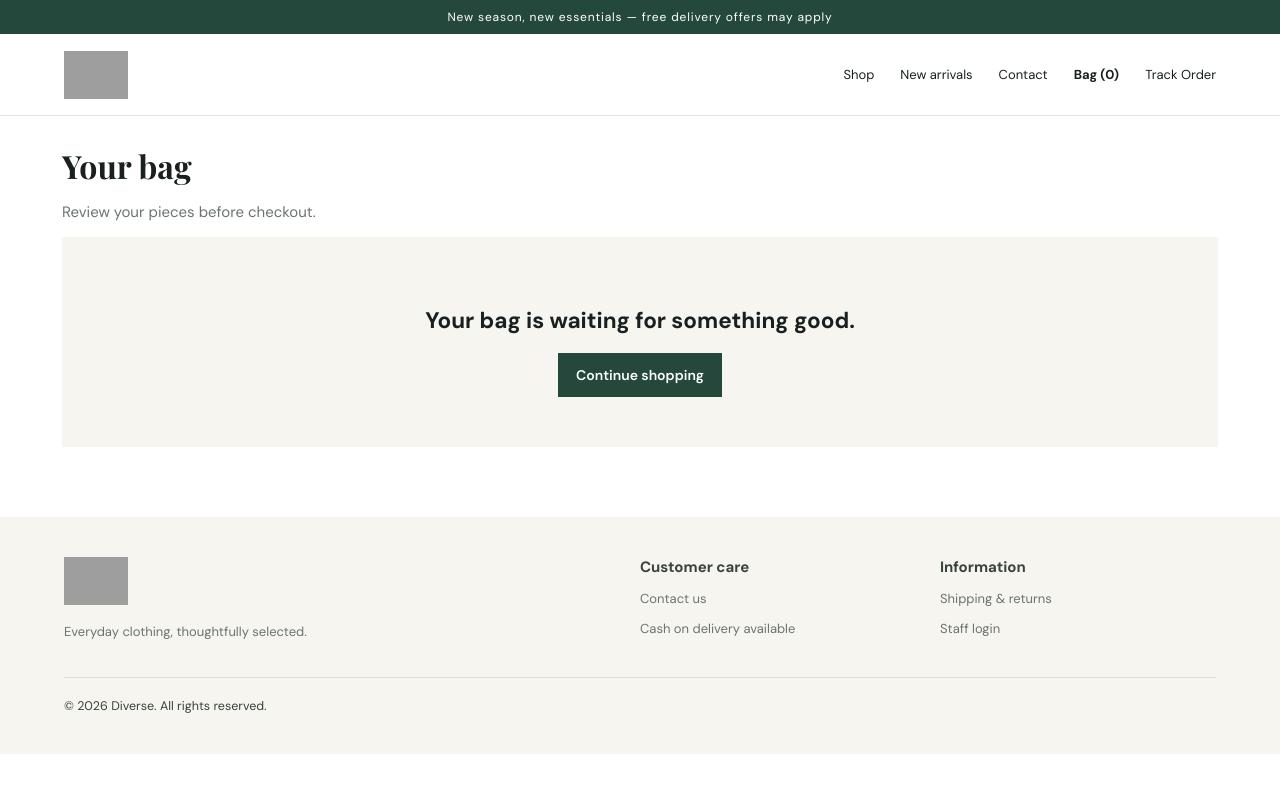
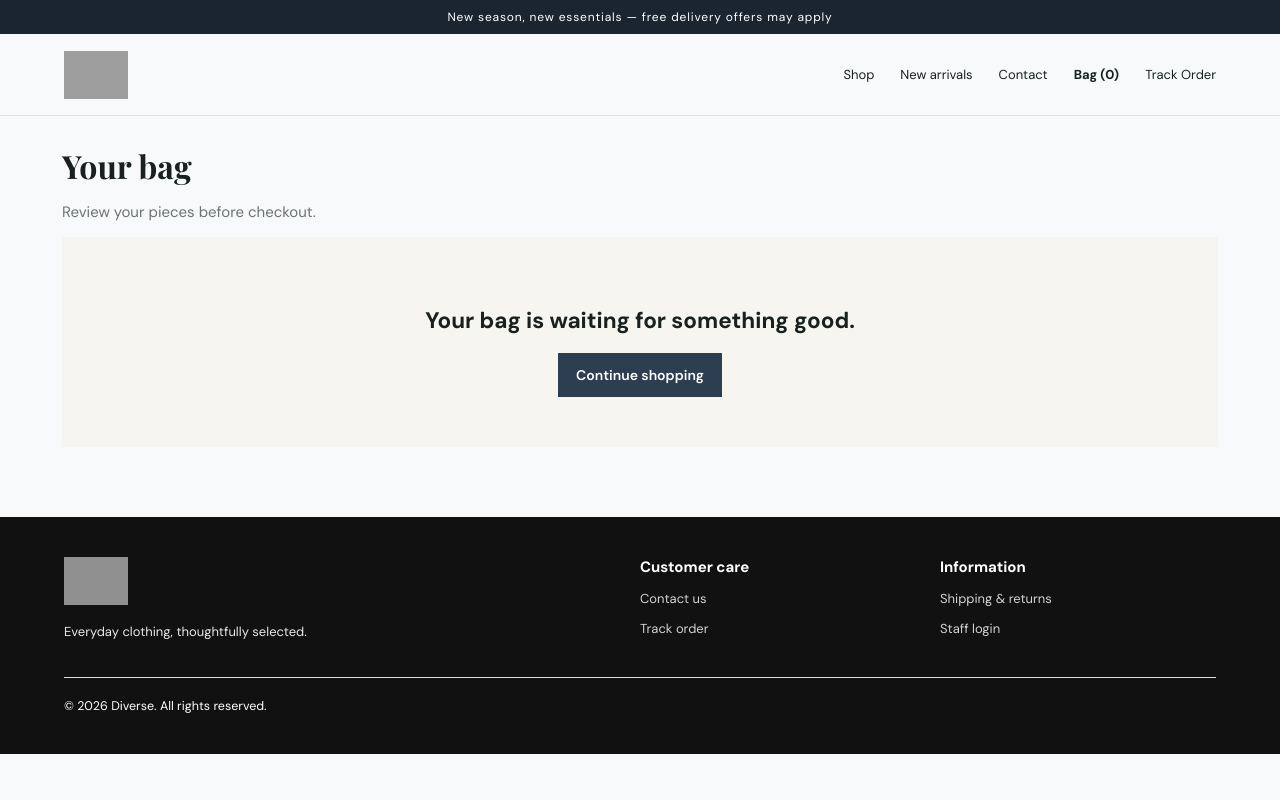
Before and after one commit to ThisIsAshraf/diverseBD, a PHP site: page /diverse/cart.php in a window 1280 px wide. Run offline with PHP 8.4, Linux system fonts and the light colour scheme; data comes from the database, SQL or seed files in the repository; some libraries are stand-ins or nearby versions; grey boxes are pictures that could not be loaded.

Commit message:
Add dynamic theme and footer customization options

```diff
--- a/admin/_init.php
+++ b/admin/_init.php
@@ -25,6 +25,7 @@ function admin_header(string $title): void
                 <a href="<?= e(url('admin/customers.php')) ?>">Customers</a>
                 <a href="<?= e(url('admin/contacts.php')) ?>">Contact messages</a>
                 <a href="<?= e(url('admin/settings.php')) ?>">Store branding</a>
+                <a href="<?= e(url('admin/theme.php')) ?>">Storefront Theme</a>
                 <a href="<?= e(url('admin/stock-logs.php')) ?>">Stock logs</a>
                 <a href="<?= e(url('admin/slides.php')) ?>">Hero Banner Slides</a>
                 <a href="<?= e(url('admin/social.php')) ?>">Social Media Feed</a>
--- a/app/footer.php
+++ b/app/footer.php
@@ -1 +1,44 @@
-</main><footer class="site-footer"><div><a class="brand" href="<?=e(url('index.php'))?>"><?=brand_html()?></a><p>Everyday clothing, thoughtfully selected.</p></div><div><b>Customer care</b><p><a href="<?=e(url('contact.php'))?>">Contact us</a></p><p>Cash on delivery available</p></div><div><b>Information</b><p><a href="<?=e(url('contact.php'))?>">Shipping & returns</a></p><p><a href="<?=e(url('admin/login.php'))?>">Staff login</a></p></div><small>© <?=date('Y')?> <?=e(store_name())?>. All rights reserved.</small></footer></body></html>
+</main>
+
+<?php
+// Dynamic Footer Values (Falls back to default defaults if not set in admin)
+$footerAbout     = site_setting('footer_about', 'Everyday clothing, thoughtfully selected.');
+$footerPhone     = site_setting('footer_phone', '');
+$footerEmail     = site_setting('footer_email', '');
+$footerAddress   = site_setting('footer_address', '');
+$footerCopyright = site_setting('footer_copyright', '© ' . date('Y') . ' ' . store_name() . '. All rights reserved.');
+?>
+
+<footer class="site-footer">
+    <div>
+        <a class="brand" href="<?= e(url('index.php')) ?>"><?= brand_html() ?></a>
+        <p><?= e($footerAbout) ?></p>
+        <?php if ($footerAddress): ?>
+            <p class="small muted">📍 <?= e($footerAddress) ?></p>
+        <?php endif; ?>
+    </div>
+
+    <div>
+        <b>Customer care</b>
+        <p><a href="<?= e(url('contact.php')) ?>">Contact us</a></p>
+        <p><a href="<?= e(url('track-order.php')) ?>">Track order</a></p>
+        <?php if ($footerPhone): ?>
+            <p class="small muted">📞 <?= e($footerPhone) ?></p>
+        <?php endif; ?>
+        <?php if ($footerEmail): ?>
+            <p class="small muted">📧 <?= e($footerEmail) ?></p>
+        <?php endif; ?>
+    </div>
+
+    <div>
+        <b>Information</b>
+        <p><a href="<?= e(url('contact.php')) ?>">Shipping & returns</a></p>
+        <p><a href="<?= e(url('admin/login.php')) ?>">Staff login</a></p>
+    </div>
+
+    <small><?= e($footerCopyright) ?></small>
+</footer>
+
+</body>
+
+</html>
--- a/app/header.php
+++ b/app/header.php
@@ -13,6 +13,103 @@ $announcement = site_setting('announcement', 'New season, new essentials — fre
     <meta name="viewport" content="width=device-width, initial-scale=1">
     <title><?= e($pageTitle) ?> | <?= e($storeName) ?></title>
     <link rel="stylesheet" href="<?= e(url('assets/style.css')) ?>">
+
+    <?php
+    $themePrimary  = site_setting('theme_primary_color', '#2c3e50');
+    $themeHeaderBg = site_setting('theme_header_bg', '#1a252f');
+    $themeAnnounceText = site_setting('theme_announcement_text', '#ffffff');
+    $themeBodyBg   = site_setting('theme_body_bg', '#f8f9fa');
+    $themeCardBg   = site_setting('theme_card_bg', '#ffffff');
+    $themeBorder   = site_setting('theme_border_color', '#e0e0e0');
+    ?>
+
+    <style type="text/css">
+        :root {
+            --accent: <?= e($themePrimary) ?>;
+            --line: <?= e($themeBorder) ?>;
+            --panel-bg: <?= e($themeCardBg) ?>;
+        }
+
+        body {
+            background-color: <?= e($themeBodyBg) ?> !important;
+        }
+
+        .announcement {
+            background-color: <?= e($themeHeaderBg) ?> !important;
+            color: <?= e($themeAnnounceText) ?> !important;
+        }
+
+        .button,
+        button:not(.secondary) {
+            background-color: <?= e($themePrimary) ?> !important;
+            border-color: <?= e($themePrimary) ?> !important;
+        }
+
+        .product-card,
+        .panel,
+        .trust-bar {
+            background-color: <?= e($themeCardBg) ?> !important;
+            border-color: <?= e($themeBorder) ?> !important;
+        }
+
+        .tag {
+            background-color: <?= e($themePrimary) ?> !important;
+        }
+    </style>
+
+    <?php
+    $themePrimary     = site_setting('theme_primary_color', '#2c3e50');
+    $themeHeaderBg    = site_setting('theme_header_bg', '#1a252f');
+    $themeAnnounceText = site_setting('theme_announcement_text', '#ffffff');
+    $themeBodyBg      = site_setting('theme_body_bg', '#f8f9fa');
+    $themeCardBg      = site_setting('theme_card_bg', '#ffffff');
+    $themeBorder      = site_setting('theme_border_color', '#e0e0e0');
+    $themeFooterBg    = site_setting('theme_footer_bg', '#111111');
+    $themeFooterText  = site_setting('theme_footer_text', '#ffffff');
+    ?>
+
+    <style type="text/css">
+        :root {
+            --accent: <?= e($themePrimary) ?>;
+            --line: <?= e($themeBorder) ?>;
+            --panel-bg: <?= e($themeCardBg) ?>;
+        }
+
+        body {
+            background-color: <?= e($themeBodyBg) ?> !important;
+        }
+
+        .announcement {
+            background-color: <?= e($themeHeaderBg) ?> !important;
+            color: <?= e($themeAnnounceText) ?> !important;
+        }
+
+        .button,
+        button:not(.secondary) {
+            background-color: <?= e($themePrimary) ?> !important;
+            border-color: <?= e($themePrimary) ?> !important;
+        }
+
+        .product-card,
+        .panel,
+        .trust-bar {
+            background-color: <?= e($themeCardBg) ?> !important;
+            border-color: <?= e($themeBorder) ?> !important;
+        }
+
+        .site-footer {
+            background-color: <?= e($themeFooterBg) ?> !important;
+            color: <?= e($themeFooterText) ?> !important;
+        }
+
+        .site-footer a,
+        .site-footer p,
+        .site-footer span {
+            color: <?= e($themeFooterText) ?> !important;
+            opacity: 0.9;
+        }
+    </style>
+
 </head>
 
 <body>
```
Also changed, not shown: admin/theme.php (added, +189 -0 lines).
